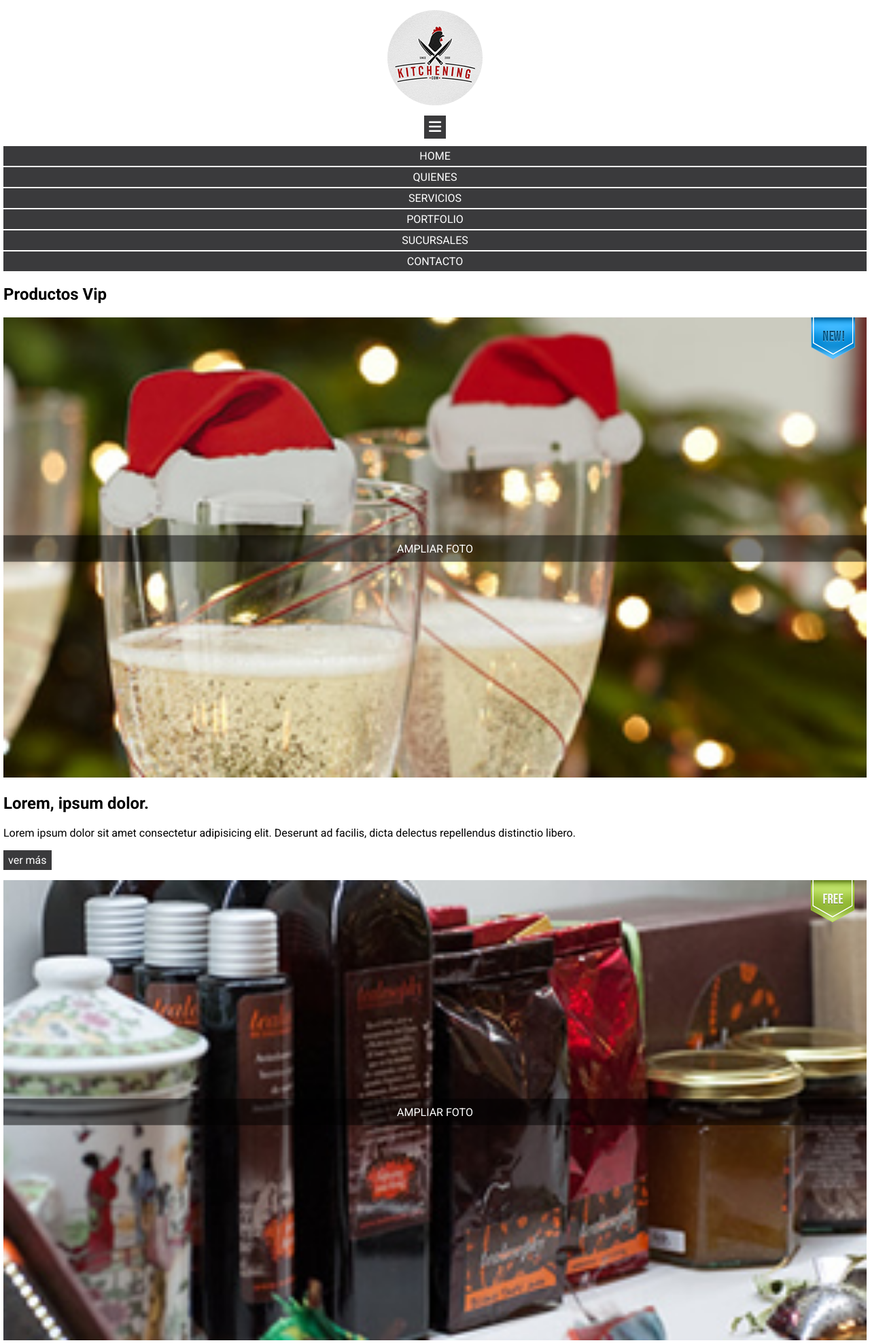
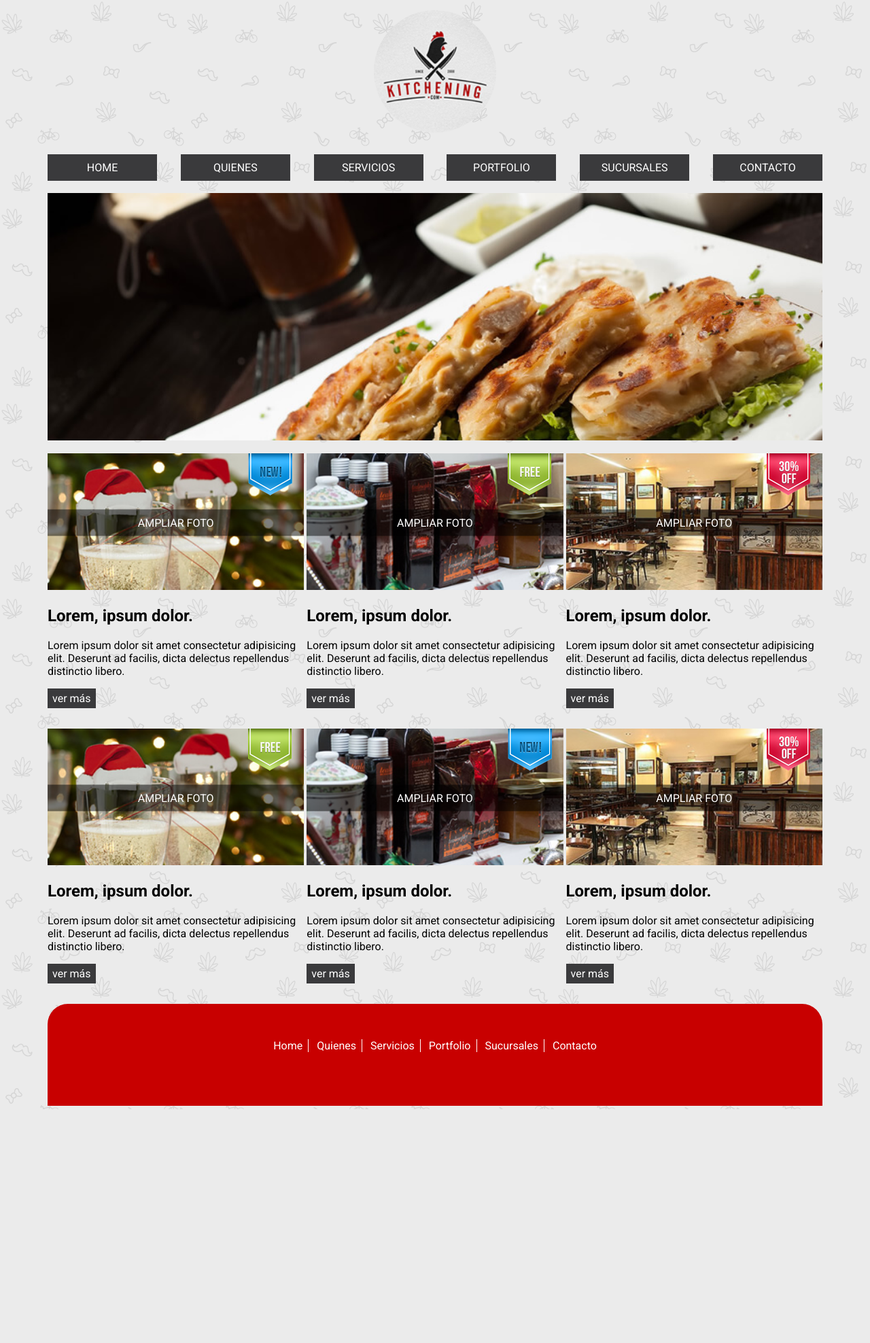
Before and after one commit to comision24/KITCHENING, a Node server app: page / in a window 1280 px wide. Shown: the top 1976 px of the page at 68% size. After the commit the page ends 1632 px from the top, so only its background shows below. Run offline with Node 20, Linux system fonts and the light colour scheme.

Commit message:
add view tablet and desktop

```diff
--- a/public/css/footer.css
+++ b/public/css/footer.css
@@ -13,3 +13,45 @@ footer.main-footer nav ul li {
 footer.main-footer nav ul li a {
     color: var(--white);
 }
+
+
+/* Footer tablet */
+@media (min-width: 426px) {
+    footer.main-footer {}
+
+    footer.main-footer nav {}
+
+    footer.main-footer nav ul {}
+
+    footer.main-footer nav ul li {}
+
+    footer.main-footer nav ul li a {}
+}
+
+
+/* Footer desktop */
+@media (min-width: 769px) {
+    footer.main-footer {
+    background-color: var(--red);
+    height: 150px;
+    border-radius: 30px 30px 0 0;
+}
+
+    footer.main-footer nav {}
+
+    footer.main-footer nav ul {
+    padding-top: 50px;
+    }
+
+    footer.main-footer nav ul li {
+    display: inline-block;
+    padding: 0 8px;
+    border-right: 1px solid var(--white);
+}
+
+footer.main-footer nav ul li:nth-child(6) {
+    border: none;
+}
+
+    footer.main-footer nav ul li a {}
+}
--- a/public/css/general.css
+++ b/public/css/general.css
@@ -2,6 +2,7 @@
   --gray:#3a3a3c;
   --white: white;
   --red:#c80000;
+  --light_gray:#cacaca;
 
   /* FONTS */
   --FamilyRoboto:'Roboto', sans-serif;
--- a/public/css/header.css
+++ b/public/css/header.css
@@ -1,23 +1,22 @@
+/* Header mobile */
 header.main-header {
     text-align: center;
 }
 
 header.main-header .logo {
-  border-radius: 50%;
-  display: block;
-  margin: 15px auto 20px;
+    border-radius: 50%;
+    display: block;
+    margin: 15px auto 20px;
 }
 
 header.main-header .burger-menu {
     color: var(--white);
-    background-color: var(
-    --gray);
+    background-color: var(--gray);
     padding: 5px 7px;
     font-size: 1.3rem;
 }
 
-header.main-header .main-nav {
-}
+header.main-header .main-nav {}
 
 header.main-header .main-nav ul {}
 
@@ -30,3 +29,56 @@ header.main-header .main-nav ul li {
 header.main-header .main-nav ul li a {
     color: var(--white);
 }
+
+
+/* Header tablet */
+@media (min-width: 426px) {
+    header.main-header {}
+
+    header.main-header .logo {}
+
+    header.main-header .burger-menu {
+        display: none;
+    }
+
+    header.main-header .main-nav {}
+
+    header.main-header .main-nav ul {}
+
+    header.main-header .main-nav ul li {
+        display: inline-block;
+        width: 123px;
+        padding: 10px;
+    }
+
+    header.main-header .main-nav ul li a {}
+}
+
+/* Header desktop */
+@media (min-width: 769px) {
+    header.main-header {}
+
+    header.main-header .logo {
+        width: 180px;
+        margin-bottom: 30px;
+    }
+
+    header.main-header .burger-menu {}
+
+    header.main-header .main-nav {}
+
+    header.main-header .main-nav ul {
+        display: flex;
+        justify-content: space-between;
+    }
+
+    header.main-header .main-nav ul li:nth-child(6) {}
+
+    header.main-header .main-nav ul li {
+        width: 161px;
+        /* margin-right: 14px; */
+    }
+
+    header.main-header .main-nav ul li a {}
+
+}
--- a/public/css/home.css
+++ b/public/css/home.css
@@ -1,3 +1,9 @@
+/* Mobile */
+
+body.home-body {
+    background-image: url('../images/bg-body.png');
+}
+
 main.home {}
 
 main.home section.banner {
@@ -48,3 +54,72 @@ main.home .vip-products .product a.more {
     color: var(--white);
     padding: 5px 7px;
 }
+
+
+/* Tablet */
+@media (min-width: 426px) {
+
+    body.home-body {}
+
+    main.home {}
+
+    main.home section.banner {
+    display: block;
+}
+
+    main.home section.banner img {
+    width: 100%;
+}
+
+    main.home section.vip-products {}
+
+    main.home section.vip-products article.product {display: inline-block;width: calc(50% - 2px);}
+
+    main.home .vip-products .product .photo-container {}
+
+    main.home .vip-products .product .photo-container img.photo {}
+
+    main.home .vip-products .product .photo-container img.sticker {}
+
+    main.home .vip-products .product .photo-container a.zoom {}
+
+    main.home .vip-products .product h2 {}
+
+    main.home .vip-products .product p {}
+
+    main.home .vip-products .product a.more {}
+
+}
+
+/* Desktop */
+@media (min-width:769px) {
+    body.home-body {
+    margin: 5px 70px;
+}
+
+    main.home {}
+
+    main.home section.banner {}
+
+    main.home section.banner img {}
+
+    main.home section.vip-products {}
+
+    main.home section.vip-products article.product {
+    width: calc(33.3% - 2.3px);
+}
+
+    main.home .vip-products .product .photo-container {}
+
+    main.home .vip-products .product .photo-container img.photo {}
+
+    main.home .vip-products .product .photo-container img.sticker {}
+
+    main.home .vip-products .product .photo-container a.zoom {}
+
+    main.home .vip-products .product h2 {}
+
+    main.home .vip-products .product p {}
+
+    main.home .vip-products .product a.more {}
+}
--- a/views/home.html
+++ b/views/home.html
@@ -1,6 +1,5 @@
 <!DOCTYPE html>
 <html lang="es">
-
 <head>
   <meta charset="UTF-8">
   <meta name="viewport" content="width=device-width, initial-scale=1.0">
@@ -42,7 +41,7 @@
 
     <!-- PRODUCTOS -->
     <section class="vip-products">
-      <h2>Productos Vip</h2>
+      <!-- <h2>Productos Vip</h2> -->
       <!-- PRODUCTO 1 -->
       <article class="product">
         <div class="photo-container">
```
